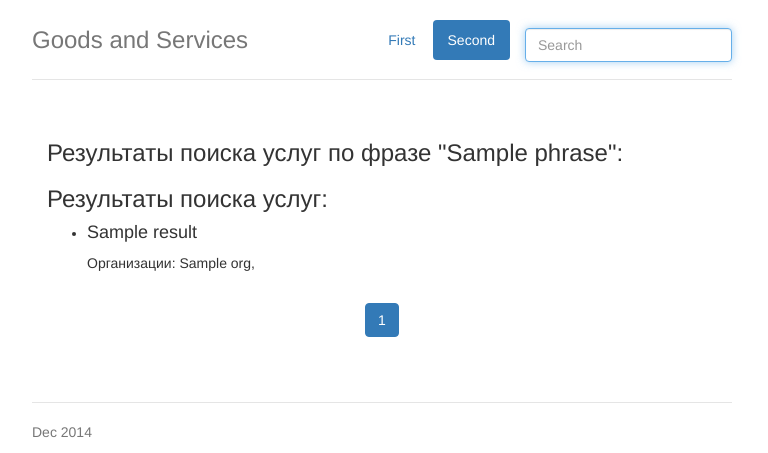
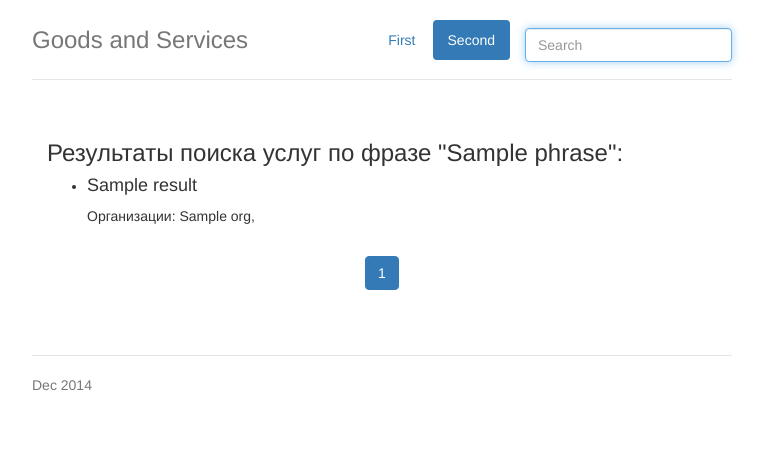
Before and after one commit to Eldar7/GoodsServices, a Django app: template OGS/templates/OGS/search2.html in a window 1280 px wide. Shown: the top 453 px of the page, without its empty margins (258-1026 px from the left). Run offline with Django 3.2, Linux system fonts and the light colour scheme; the template is opened without the code that fills it: most values are stand-ins (such as "Sample title", 1, 10 or a date in 2020); some libraries are stand-ins or nearby versions.

Commit message:
fix second search title

```diff
--- a/OGS/templates/OGS/search2.html
+++ b/OGS/templates/OGS/search2.html
@@ -6,7 +6,6 @@
         {% else %}
             <h3>Результаты поиска всех услуг:</h3>
         {% endif %}
-        <h3>Результаты поиска услуг:</h3>
         <ul class="address">
 
             {% for result in results %}
```
